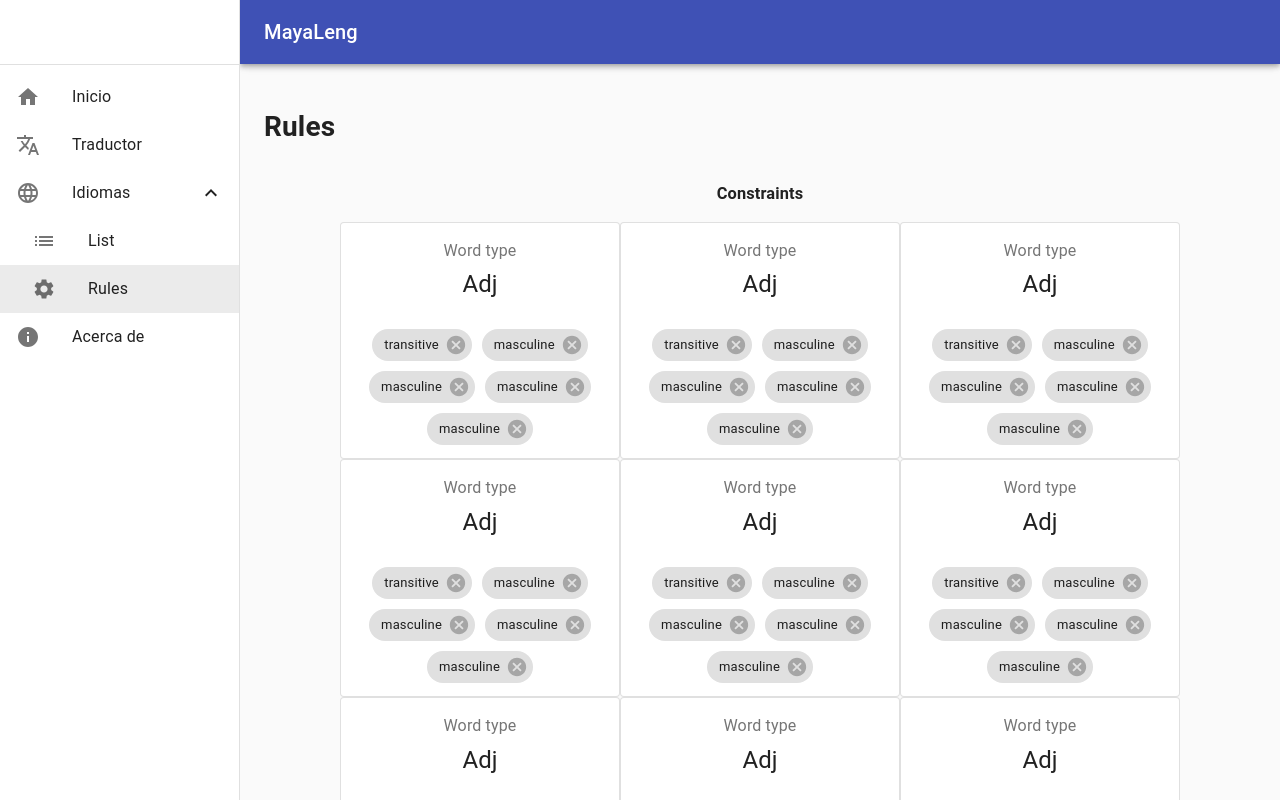
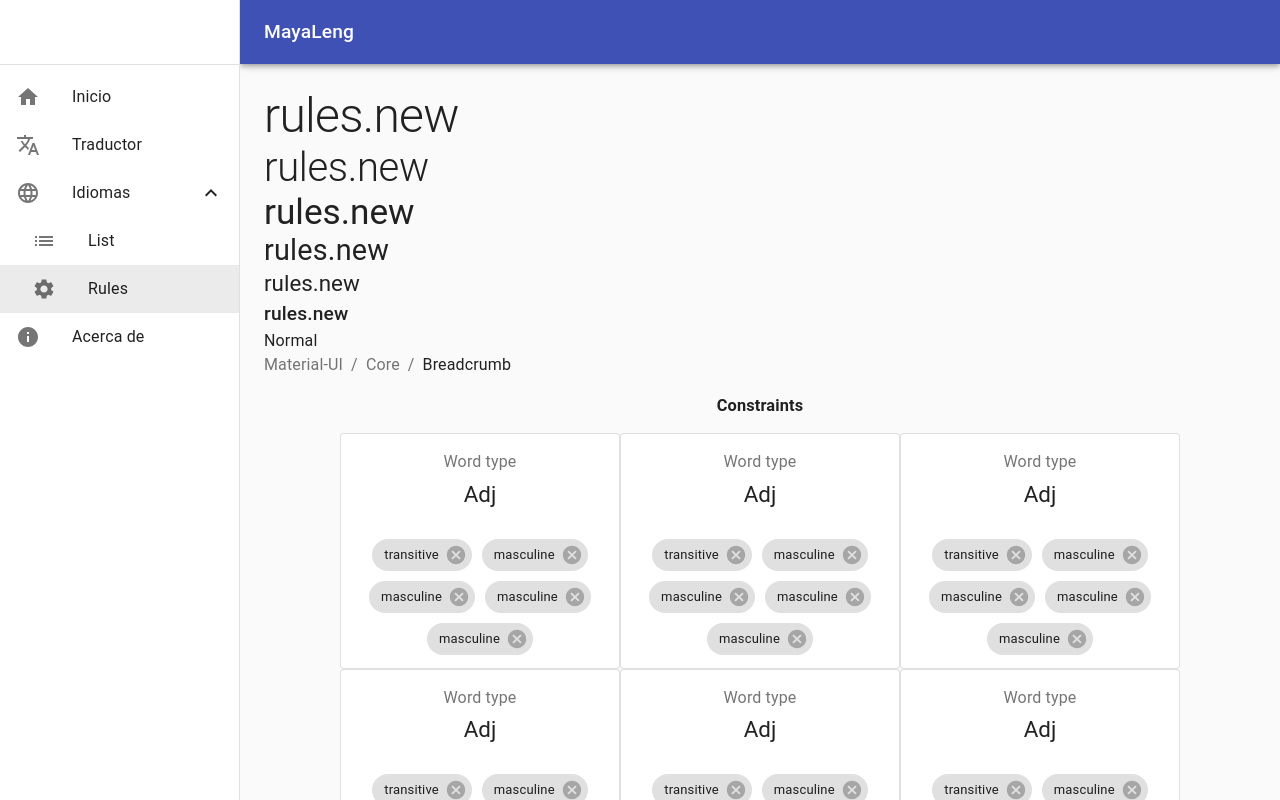
Before and after one commit to mayaleng/app, a React (Create React App) app: page /rules in a window 1280 px wide. Shown: the top 800 px of the page. Built offline with nearby package versions, Linux system fonts and the light colour scheme.

Commit message:
feat(typography): Update size of h

```diff
--- a/src/components/TranslationRule.jsx
+++ b/src/components/TranslationRule.jsx
@@ -1,10 +1,26 @@
 import React from 'react';
-import { Grid } from '@material-ui/core';
+import {
+  Grid, Link, Breadcrumbs, Typography,
+} from '@material-ui/core';
+import { withTranslation } from 'react-i18next';
 import ConstraintsContainer from './ConstraintsContainer';
 import OutputRulesContainer from './OutputRulesContainer';
 
-const TranslationRule = () => (
+const TranslationRule = ({ t }) => (
   <React.Fragment>
+    <Typography variant="h1">{t('rules.new')}</Typography>
+    <Typography variant="h2">{t('rules.new')}</Typography>
+    <Typography variant="h3">{t('rules.new')}</Typography>
+    <Typography variant="h4">{t('rules.new')}</Typography>
+    <Typography variant="h5">{t('rules.new')}</Typography>
+    <Typography variant="h6">{t('rules.new')}</Typography>
+    <Typography>Normal</Typography>
+
+    <Breadcrumbs aria-label="breadcrumb">
+      <Link color="inherit" href="/" >Material-UI</Link>
+      <Link color="inherit" href="/getting-started/installation/" >Core</Link>
+      <Typography color="textPrimary">Breadcrumb</Typography>
+    </Breadcrumbs>
     <Grid container spacing={0}>
       <Grid item xs={12} sm={12} md={12} lg={12}>
         <center>
@@ -22,4 +38,4 @@ const TranslationRule = () => (
   </React.Fragment>
 );
 
-export default TranslationRule;
+export default withTranslation()(TranslationRule);
--- a/src/index.js
+++ b/src/index.js
@@ -1,12 +1,38 @@
 import React from 'react';
 import ReactDOM from 'react-dom';
+import { ThemeProvider, createMuiTheme } from '@material-ui/core';
 import './i18n';
 import App from './App';
 import * as serviceWorker from './serviceWorker';
 
+const theme = createMuiTheme({
+  typography: {
+    h1: {
+      fontSize: '3rem',
+    },
+    h2: {
+      fontSize: '2.5rem',
+    },
+    h3: {
+      fontSize: '2.2rem',
+    },
+    h4: {
+      fontSize: '1.8rem',
+    },
+    h5: {
+      fontSize: '1.4rem',
+    },
+    h6: {
+      fontSize: '1.2rem',
+    },
+  },
+});
+
 ReactDOM.render(
   <React.StrictMode>
-    <App />
+    <ThemeProvider theme={theme}>
+      <App />
+    </ThemeProvider>
   </React.StrictMode>,
   document.getElementById('root'),
 );
--- a/src/pages/Rules.jsx
+++ b/src/pages/Rules.jsx
@@ -2,10 +2,7 @@ import React from 'react';
 import TranslationRule from '../components/TranslationRule';
 
 const Rules = () => (
-  <React.Fragment>
-    <h1>Rules</h1>
-    <TranslationRule></TranslationRule>
-  </React.Fragment>
+  <TranslationRule></TranslationRule>
 );
 
 export default Rules;
```
